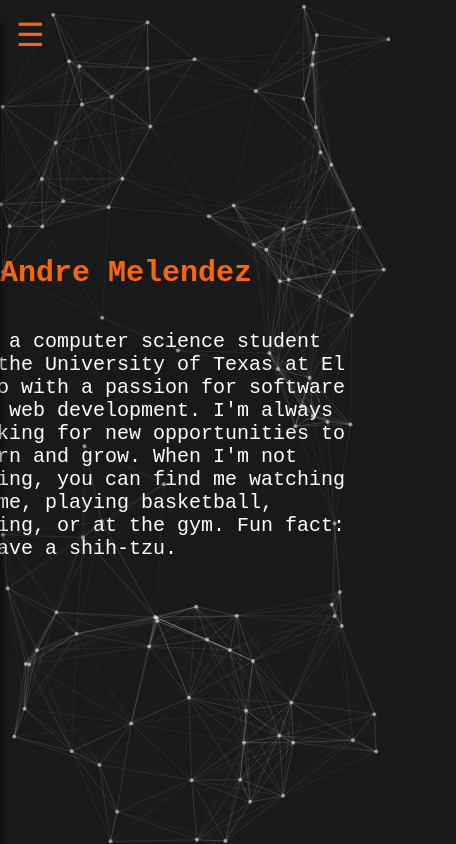
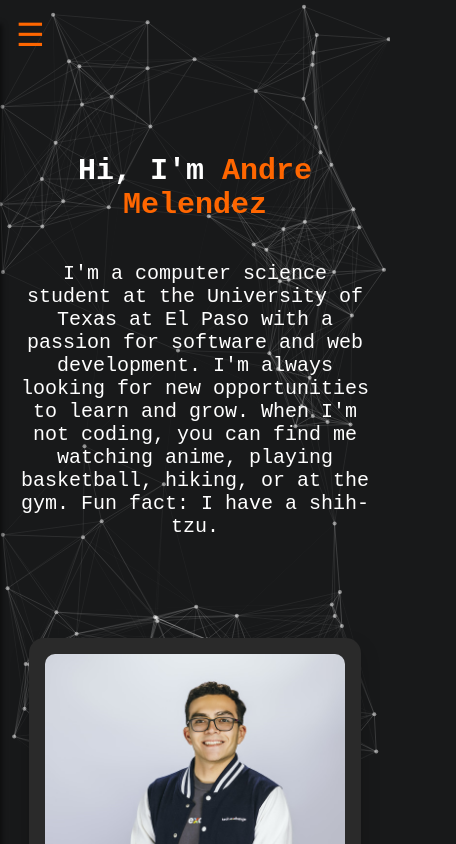
Before and after one commit to Andre-210/andremele.github.io, an Angular app: page / in a window 390 px wide. Shown: the top 844 px of the page, 456 px wide, since content can reach past the window. Built offline with nearby package versions, Linux system fonts and the light colour scheme.

Commit message:
Updated location of the photo. Incorporated the photo to the intro component.

```diff
--- a/angular.json
+++ b/angular.json
@@ -22,7 +22,8 @@
               {
                 "glob": "**/*",
                 "input": "public"
-              }
+              },
+              "src/assets"
             ],
             "styles": [
               "src/styles.css"
@@ -84,7 +85,8 @@
               {
                 "glob": "**/*",
                 "input": "public"
-              }
+              },
+              "src/assets"
             ],
             "styles": [
               "src/styles.css"
--- a/src/components/intro/intro.css
+++ b/src/components/intro/intro.css
@@ -1,11 +1,20 @@
 .introduction {
     display: flex;
-    flex-direction: column;
-    justify-content: center;
+    flex-direction: row;
+    justify-content: space-around;
     align-items: center;
     height: 100vh;
-    transform: translate(-10vw, -10vh);
-    text-align: center;
+    width: 90%;
+    max-width: 1400px; /* Reduced max-width */
+    margin: auto;
+    text-align: left;
+    padding: 0 2rem; /* Added horizontal padding */
+    box-sizing: border-box; /* Include padding in width calculation */
+}
+
+.text-content {
+    display: flex;
+    flex-direction: column;
 }
 
 .name-container {
@@ -14,6 +23,26 @@
 
 .description {
     max-width: 600px;
+}
+
+.photo-card {
+    background-color: #2a2a2a;
+    padding: 1rem;
+    border-radius: 15px;
+    box-shadow: 0 10px 20px rgba(0,0,0,0.2);
+    width: 400px;
+    height: 400px;
+    display: flex;
+    justify-content: center;
+    align-items: center;
+    flex-shrink: 0; /* Prevent card from shrinking */
+}
+
+.photo-card img {
+    width: 100%;
+    height: 100%;
+    object-fit: cover;
+    border-radius: 10px;
 }
 
 h1 {
@@ -31,3 +60,52 @@ p {
     font-size: 20px;
     color: white;
 }
+
+/* Responsive styles */
+@media (max-width: 1200px) { /* Added a new breakpoint for larger screens */
+    .introduction {
+        justify-content: center;
+        gap: 5rem;
+    }
+    .name-container {
+        width: 500px;
+    }
+}
+
+@media (max-width: 992px) {
+    .introduction {
+        gap: 3rem;
+    }
+    .name-container, .description {
+        width: 450px;
+    }
+    .photo-card {
+        width: 350px;
+        height: 350px;
+    }
+}
+
+@media (max-width: 768px) {
+    .introduction {
+        flex-direction: column;
+        height: auto;
+        padding: 4rem 1rem;
+        text-align: center;
+        width: 100%;
+    }
+    .text-content {
+        align-items: center;
+    }
+    h1, p {
+        text-align: center;
+    }
+    .name-container, .description {
+        width: 100%;
+        max-width: 500px;
+    }
+    .photo-card {
+        margin-top: 2rem;
+        width: 300px;
+        height: 300px;
+    }
+}
--- a/src/components/intro/intro.html
+++ b/src/components/intro/intro.html
@@ -2,10 +2,15 @@
     <app-background></app-background>
 </div>
 <div class="introduction">
-    <div class="name-container">
-        <h1> {{ intro.intro }} <span class="name">{{ intro.name }}</span></h1>
+    <div class="text-content">
+        <div class="name-container">
+            <h1> {{ intro.intro }} <span class="name">{{ intro.name }}</span></h1>
+        </div>
+        <div class="description">
+            <p>{{ intro.bio }}</p>
+        </div>
     </div>
-    <div class="description">
-        <p>{{ intro.bio }}</p>
+    <div class="photo-card">
+        <img src="assets/photo.png" alt="A photo of Andre Melendez">
     </div>
 </div>
```
Also changed, not shown: src/assets/photo.png (renamed from src/photo.png).
